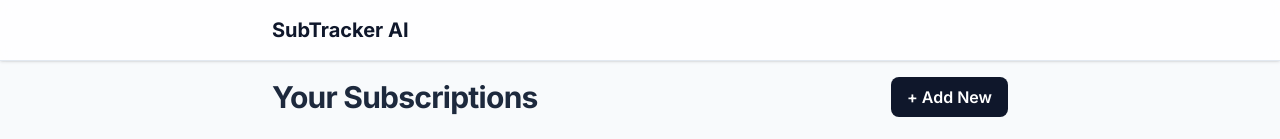
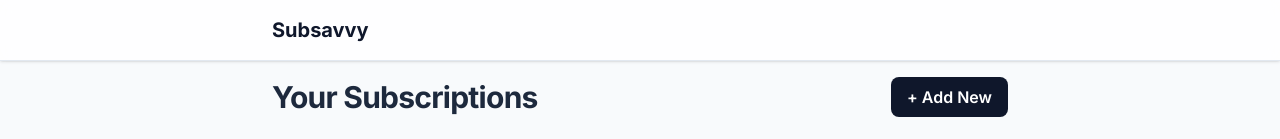
Before and after one commit to farisalfrz/subscription-tracker-capstone, a Next.js app: page / in a window 1280 px wide. Shown: the top 139 px of the page. Built offline with nearby package versions, Linux system fonts and the light colour scheme.

Commit message:
chore: Rebrand application to 'Subsavvy'

```diff
--- a/src/app/layout.tsx
+++ b/src/app/layout.tsx
@@ -6,8 +6,8 @@
 const inter = Inter({ subsets: ['latin'] })
 
 export const metadata: Metadata = {
-  title: 'SubTracker AI',
-  description: 'Track your subscriptions with AI-powered insights',
+  title: 'Subsavvy: AI Subscription Manager',
+  description: 'Manage your subscriptions smartly with AI-powered insights.',
 }
 
 export default function RootLayout({
--- a/src/components/Layout.tsx
+++ b/src/components/Layout.tsx
@@ -9,7 +9,7 @@
     <div className="bg-slate-50 min-h-screen text-slate-800">
       <header className="bg-white/80 backdrop-blur-sm border-b border-slate-200 shadow-sm sticky top-0 z-10">
         <nav className="container mx-auto max-w-3xl p-4 flex justify-between items-center">
-          <h1 className="text-xl font-bold text-slate-900">SubTracker AI</h1>
+          <h1 className="text-xl font-bold text-slate-900">Subsavvy</h1>
         </nav>
       </header>
       <main className="container mx-auto max-w-3xl p-4">
```
